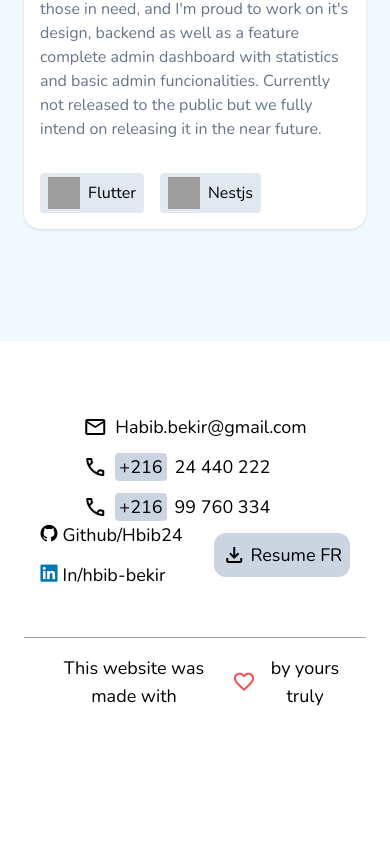
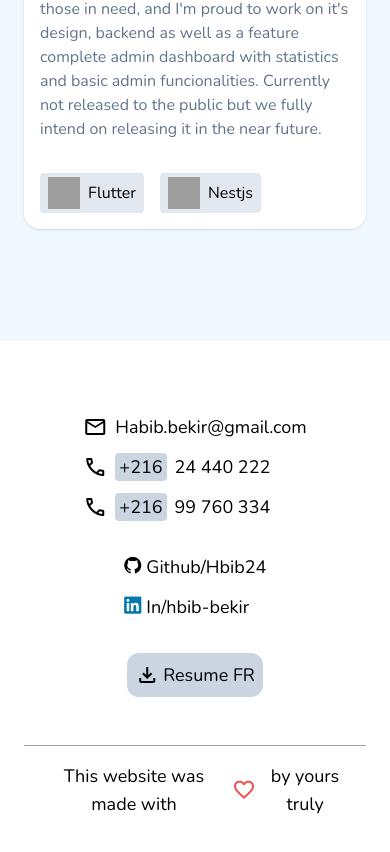
Before and after one commit to Hbib24/portfolio-2024, a Vue app: page / in a window 390 px wide. Shown: the part 7232-8084 px from the top of the page. Before the commit the page ends 7982 px from the top, so only its background shows below. Built offline with nearby package versions, Linux system fonts and the light colour scheme; grey boxes are pictures that could not be loaded.

Commit message:
fix: design fixes

```diff
--- a/src/views/Landing.vue
+++ b/src/views/Landing.vue
@@ -1,12 +1,15 @@
 <script>
 import Career from "../components/Career.vue";
 import Skills from "../components/Skills.vue";
+
+import resume from "../assets/resume-fr.pdf";
 
 export default {
   components: { Skills, Career },
   data() {
     return {
       scroll: 0,
+      resume,
     };
   },
   methods: {
@@ -198,7 +201,7 @@ export default {
       class="w-full z-20 relative text-lg dark:text-gray-200 dark:bg-slate-950 md:bg-slate-200 bg-white md:dark:bg-slate-900 p-6"
     >
       <div
-        class="flex flex-wrap justify-around items-center mt-12 mb-12 max-w-screen-xl mx-auto"
+        class="flex md:flex-row flex-col gap-8 md:gap-0 justify-around items-center mt-12 mb-12 max-w-screen-xl mx-auto"
       >
         <div class="flex flex-col gap-3">
           <a class="flex items-center gap-2" href="mailto:habib.bekir@gmail.com"
@@ -233,7 +236,7 @@ export default {
         <div>
           <a
             download="Hbib Bekir resume.pdf"
-            href="/src/assets/resume-fr.pdf"
+            :href="resume"
             class="flex items-center gap-1 p-2 rounded-xl bg-slate-300 dark:bg-slate-700 hover:bg-slate-400 dark:hover:bg-slate-600"
             ><span class="material-symbols-outlined">download</span> Resume
             FR</a
@@ -241,13 +244,13 @@ export default {
         </div>
       </div>
 
-      <div
+      <span
         class="text-center flex items-center gap-1 justify-center border-t border-gray-400 dark:border-gray-700 p-4"
       >
         This website was made with
-        <div class="material-symbols-outlined text-red-500">favorite</div>
+        <span class="material-symbols-outlined text-red-500">favorite</span>
         by yours truly
-      </div>
+      </span>
     </section>
   </div>
 </template>
```
